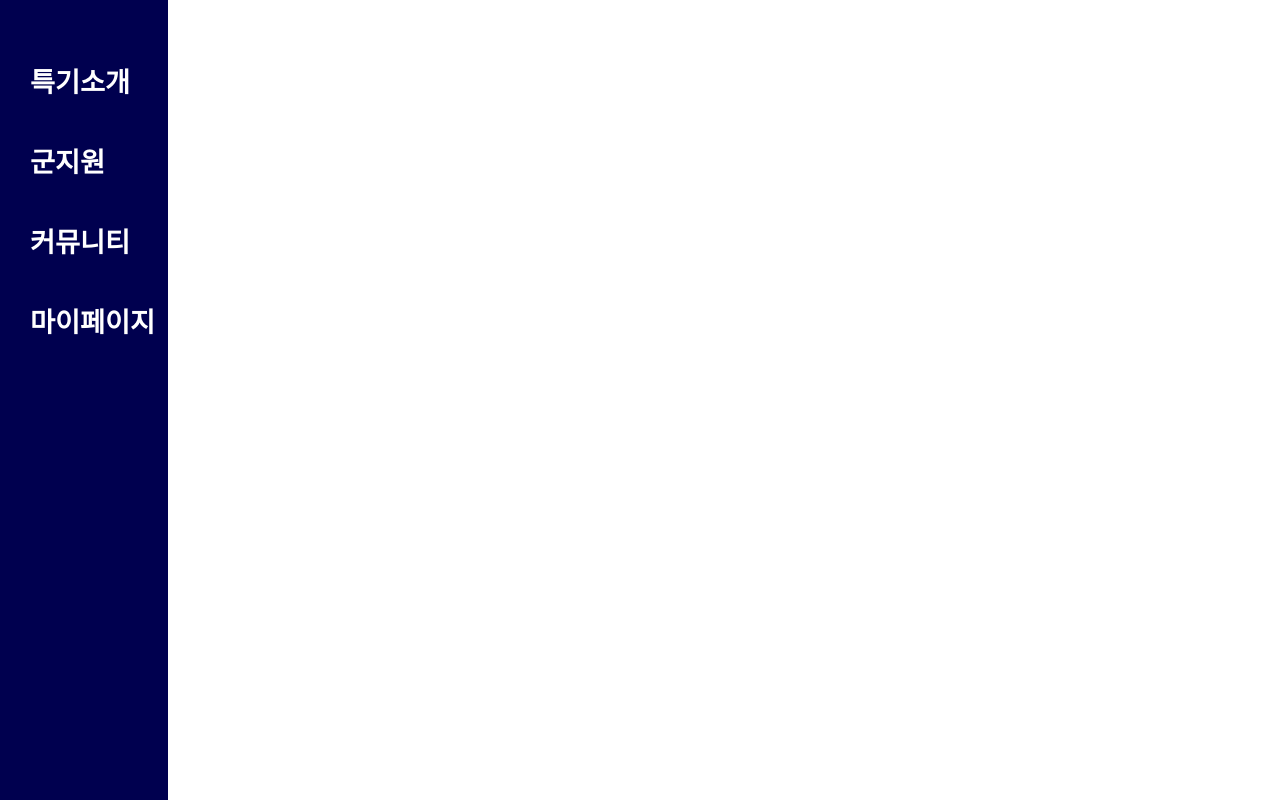
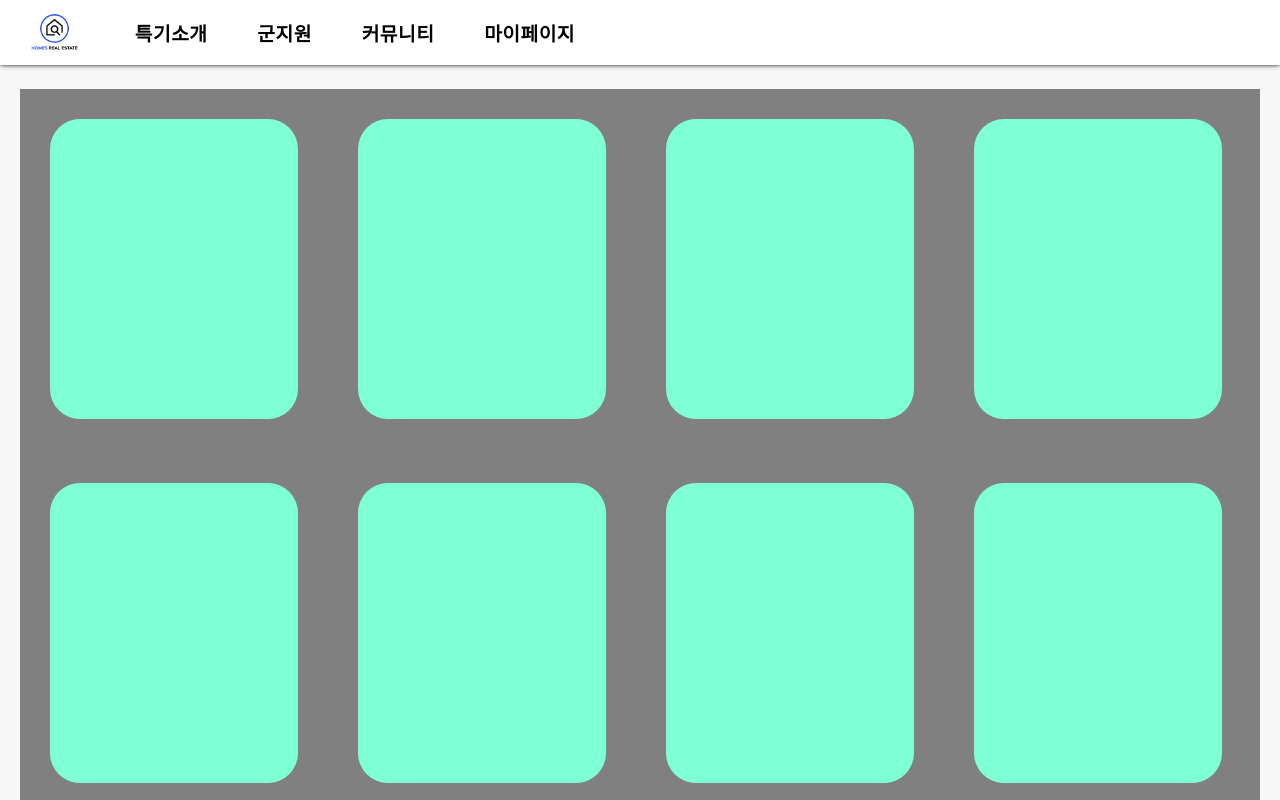
Before and after one commit to osamhack2022/WEB_MoGoon_PatAndMat, a React (Create React App) app in the folder WEB(FE)/mogoon/: page / in a window 1280 px wide. Shown: the top 800 px of the page. Built offline with nearby package versions, Linux system fonts and the light colour scheme.

Commit message:
Header update, Specialty create

```diff
--- a/WEB(FE)/mogoon/package.json
+++ b/WEB(FE)/mogoon/package.json
@@ -8,6 +8,7 @@
     "@testing-library/user-event": "^13.5.0",
     "react": "^18.2.0",
     "react-dom": "^18.2.0",
+    "react-router-dom": "^6.4.1",
     "react-scripts": "5.0.1",
     "web-vitals": "^2.1.4"
   },
--- a/WEB(FE)/mogoon/public/index.html
+++ b/WEB(FE)/mogoon/public/index.html
@@ -9,7 +9,6 @@
       name="description"
       content="Web site created using create-react-app"
     />
-    <link rel="apple-touch-icon" href="%PUBLIC_URL%/logo192.png" />
     <!--
       manifest.json provides metadata used when your web app is installed on a
       user's mobile device or desktop. See https://developers.google.com/web/fundamentals/web-app-manifest/
@@ -24,7 +23,7 @@
       work correctly both with client-side routing and a non-root public URL.
       Learn how to configure a non-root public URL by running `npm run build`.
     -->
-    <title>React App</title>
+    <title>MoGoon</title>
   </head>
   <body>
     <noscript>You need to enable JavaScript to run this app.</noscript>
--- a/WEB(FE)/mogoon/src/App.css
+++ b/WEB(FE)/mogoon/src/App.css
@@ -1,3 +1,8 @@
+/* html,body{
+  width: 100%;
+  height: 100%;
+} */
+
 div {
   margin: 0;
   padding: 0;
@@ -8,7 +13,19 @@ ul,li{
   padding: 0px;
 }
 
+#root{
+  /* height: 100%; */
+}
+
 .App {
-  overflow: hidden;
   font-family: "맑은 고딕";
+  /* width: 100%; */
+  height: 100%;
+  overflow-x: hidden;
 }
+
+.container{
+  height: 100%;
+  padding: 20px;
+  background-color: #f7f7f8;
+}
--- a/WEB(FE)/mogoon/src/App.js
+++ b/WEB(FE)/mogoon/src/App.js
@@ -3,15 +3,20 @@ import { useState } from 'react';
 
 //components
 import Header from "./components/Header/Header"
+import Specialty from "./components/Specialty/Specialty"
 
 //css
 import './App.css';
 import './css/Header.css';
+import './css/Specialty.css';
 
 function App() {
   return (
     <div className="App">
       <Header/>
+      <div className='container'>
+        <Specialty/>
+      </div>
     </div>
   );
 }
--- a/WEB(FE)/mogoon/src/components/Header/Header.js
+++ b/WEB(FE)/mogoon/src/components/Header/Header.js
@@ -1,18 +1,18 @@
 import React, { useState } from 'react';
 import HeaderItem from "./HeaderItem";
 
-let Header =(props)=>{
-    return(
+let Header = (props) => {
+    return (
         <div className='headerWapper'>
-            <HeaderItem title="특기소개"/>
-            <HeaderItem title="군지원"/>
-            <HeaderItem title="커뮤니티"/>
-            <HeaderItem title="마이페이지"/>
-
-            {/* <HeaderItem color="#5A6652" title="육군"/>
-            <HeaderItem color="#000080" title="해군"/>
-            <HeaderItem color="#a6a6a6" title="공군"/>
-            <HeaderItem color="red" title="해병대"/> */}
+            <nav>
+                <ul>
+                    <div className="logo"></div>
+                    <HeaderItem title="특기소개" />
+                    <HeaderItem title="군지원" />
+                    <HeaderItem title="커뮤니티" />
+                    <HeaderItem title="마이페이지" />
+                </ul>
+            </nav>
         </div>
     );
 };
--- /dev/null
+++ b/WEB(FE)/mogoon/src/components/Specialty/Specialty.js
@@ -0,0 +1,22 @@
+import React, { useState } from 'react';
+import SpecialtyItem from "./SpecialtyItem";
+
+let Specialty = (props) => {
+    return (
+        <div className='specialty'>
+            <SpecialtyItem/>
+            <SpecialtyItem/>
+            <SpecialtyItem/>
+            <SpecialtyItem/>
+            <SpecialtyItem/>
+            <SpecialtyItem/>
+            <SpecialtyItem/>
+            <SpecialtyItem/>
+            <SpecialtyItem/>
+            <SpecialtyItem/>
+            <SpecialtyItem/>
+        </div>
+    );
+};
+
+export default Specialty;
--- /dev/null
+++ b/WEB(FE)/mogoon/src/components/Specialty/SpecialtyItem.js
@@ -0,0 +1,12 @@
+import React from 'react';
+
+
+let SpecialtyItem =(props)=>{
+    return(
+        <div className='specialtyitem'>
+
+        </div>
+    );
+};
+
+export default SpecialtyItem;
--- a/WEB(FE)/mogoon/src/css/Header.css
+++ b/WEB(FE)/mogoon/src/css/Header.css
@@ -1,5 +1,5 @@
 /* left header */
-.headerWapper {
+/* .headerWapper {
     width: 10%;
     height: 100vh;
     background-color: #00004F;
@@ -15,21 +15,51 @@ li {
     margin-bottom: 40px;
 
     padding: 0px 10px 0px 10px;
+} */
+
+/* top header */
+.headerWapper {
+    display: inline-flex;
+    align-items: center;
+    width: 100vw;
+    height: 65px;
+    background-color: white;
+    color: black;
+    font-size: 1.2em;
+    font-weight: 700;
+    /* border-bottom: 2px solid grey; */
+    box-shadow: 0px 0px 5px  black;
+
+    /* background-color: #f7f7f8; */
 }
 
-/* top header */
-/* .headerWapper {
-    width: 100%;
-    height: 10%;
-    background-color: #00004F;
-    color: white;
-    padding: 20px;
-    font-size: 1.2em;
-    font-weight: 700;
+.logo{
+    width: 100px;
+    height: 65px;
+    background-image: url("../../public/img/logo/logo.png");
+    background-position: center;
+    background-repeat: no-repeat;
+    background-size: contain;
+}
+
+ul{
+    display: inline-flex;
+    position: relative;
+    justify-content: space-around;
+    align-items: center;
+    flex-direction: row;
+    flex-wrap: wrap;
+    padding: 0;
+    width: 600px;
 }
 
 li {
     display: inline-block;
-    margin: 0px 30px 0px 30px;
     letter-spacing :0.5px;
-} */
+    padding: 5px 20px 5px 20px;
+    border-radius: 20px;
+}
+
+li:hover{
+    background-color: #f7f7f8;
+}
--- /dev/null
+++ b/WEB(FE)/mogoon/src/css/Specialty.css
@@ -0,0 +1,19 @@
+.specialty{
+    width: 100%;
+    height: 100%;
+
+    background-color: grey;
+}
+
+.specialty > div{
+    display: inline-block;
+}
+
+.specialtyitem{
+    width: 20%;
+    height: 300px;
+    border-radius: 30px;
+    background-color: aquamarine;
+
+    margin: 30px;
+}
--- a/WEB(FE)/mogoon/src/index.css
+++ b/WEB(FE)/mogoon/src/index.css
@@ -1,6 +1,7 @@
 html,body{
+  /* width: 100%; */
   height: 100%;
-  overflow: hidden;
+  /* overflow: hidden; */
 }
 
 body {
```
Also changed, not shown: WEB(FE)/mogoon/public/img/logo/logo.png (added), 1 other file (tests, documents, lock files or other folders).
